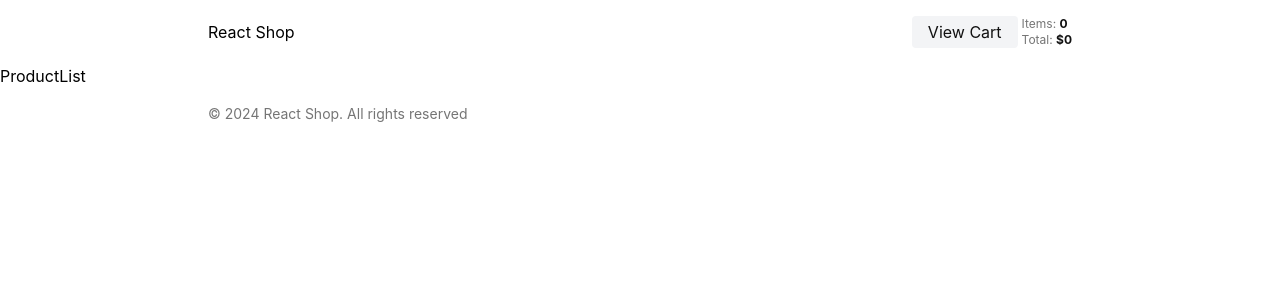
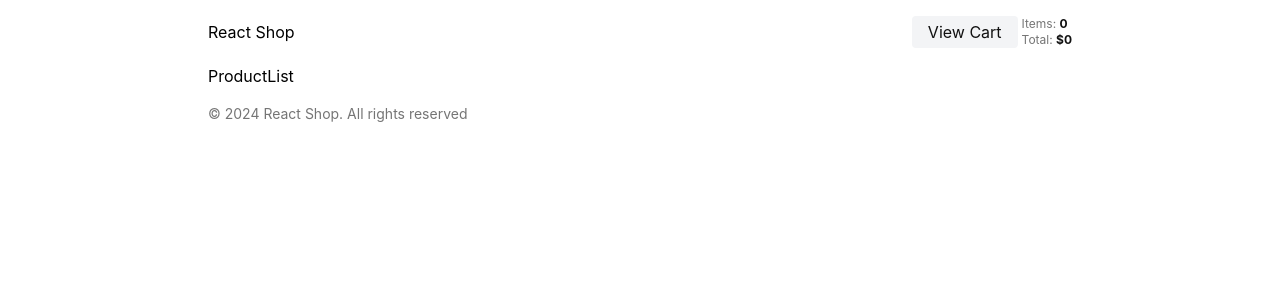
Before and after one commit to Timbar09/Cart-TypeScript-App, a React (Vite) app: page / in a window 1280 px wide. Shown: the top 300 px of the page. Built offline with nearby package versions, Linux system fonts and the light colour scheme.

Commit message:
Add useProducts hook for accessing products context

```diff
--- a/src/App.tsx
+++ b/src/App.tsx
@@ -1,5 +1,6 @@
 import { useState } from 'react';
 
+import Container from './components/Container';
 import Header from './components/Header';
 import Cart from './components/Cart';
 import ProductList from './components/ProductList';
@@ -13,7 +14,9 @@ function App() {
   const content = (
     <>
       <Header viewCart={viewCart} setViewCart={setViewCart} />
-      {pageContent}
+
+      <Container>{pageContent}</Container>
+
       <Footer viewCart={viewCart} />
     </>
   );
--- /dev/null
+++ b/src/hooks/useProcucts.tsx
@@ -0,0 +1,9 @@
+import { useContext } from 'react';
+import ProductsContext from '../context/ProductsProvider';
+import { useProductsContextType } from '../context/ProductsProvider';
+
+const useProducts = (): useProductsContextType => {
+  return useContext(ProductsContext);
+};
+
+export default useProducts;
```
